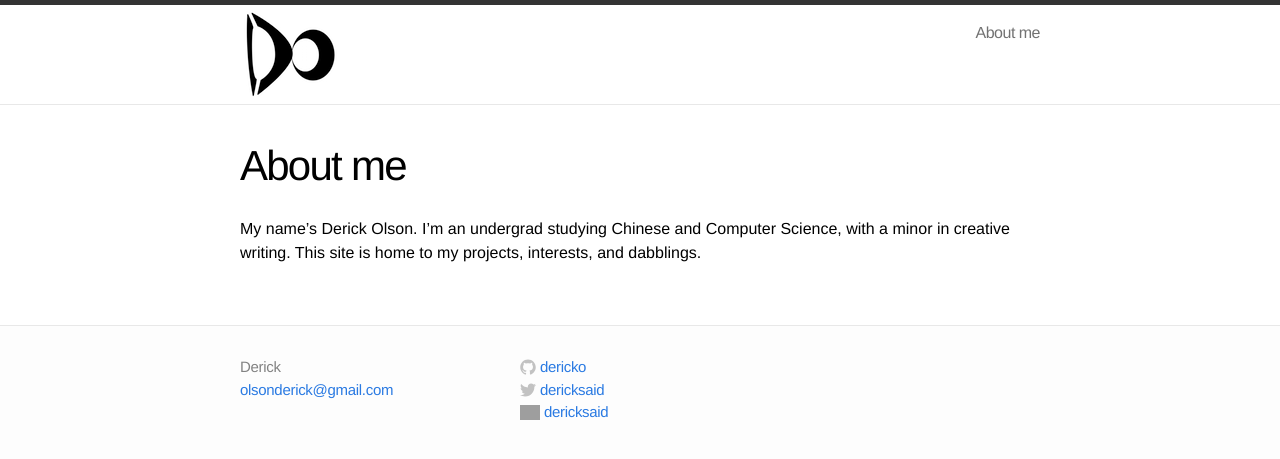
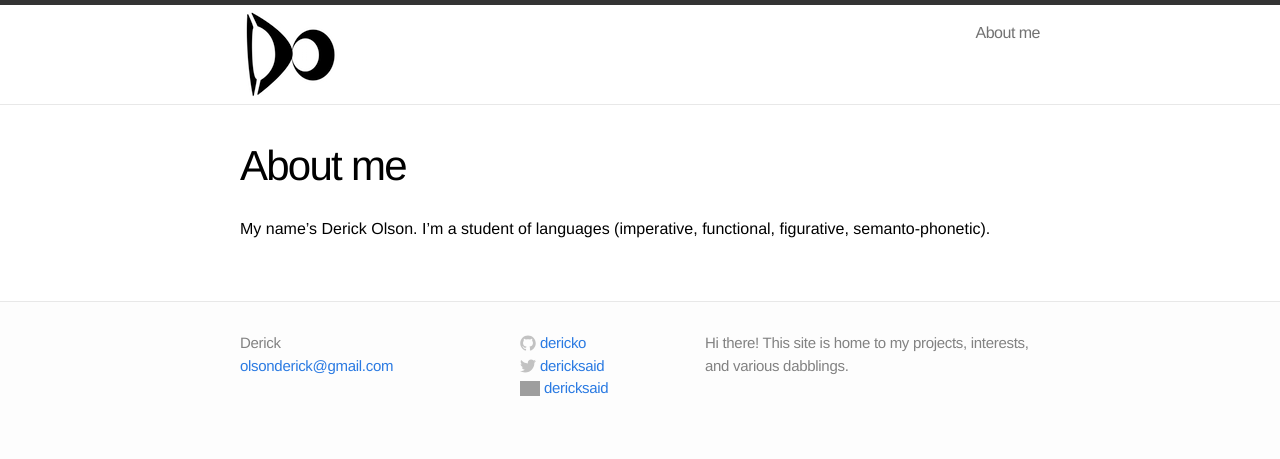
Before and after one commit to dericko/dericko.github.io, a Jekyll site: the page built from about.md, in a window 1280 px wide. Shown: the top 459 px of the page. Built offline with Jekyll 4.4.1, drawn with Linux system fonts in a browser that asks for light colours; grey boxes are pictures that could not be loaded.

Commit message:
update contact info

```diff
--- a/_config.yml
+++ b/_config.yml
@@ -1,15 +1,13 @@
 # Site settings
 title: Derick
 email: olsonderick@gmail.com
-description:
+description: Hi there! This site is home to my projects, interests, and various dabblings.
 baseurl: ""
 url: "http://www.derickolson.com"
 twitter_username: dericksaid
 github_username: dericko
 linkedin_username: derickolson
 
-# Configuration
-
 # Build settings
 markdown: kramdown
 permalink: pretty
--- a/_includes/footer.html
+++ b/_includes/footer.html
@@ -48,7 +48,7 @@
           </a>
         </li>{% endif %}
         {% if site.linkedin_username %}<li>
-          <a href="http://www.linkedin.com/in/"{{ site.linkedin_username }}>
+          <a href="http://www.linkedin.com/in/{{ site.linkedin_username }}">
             <span class="icon linkedin">
               <img src="https://static.licdn.com/scds/common/u/img/webpromo/btn_in_20x15.png" class="linkedin-icon-png"  x="0px" y="0px"
                  viewBox="0 0 16 16" enable-background="new 0 0 16 16" xml:space="preserve">
--- a/about.md
+++ b/about.md
@@ -4,4 +4,4 @@ title: About me
 permalink: /about/
 ---
 
-My name's Derick Olson. I'm an undergrad studying Chinese and Computer Science, with a minor in creative writing. This site is home to my projects, interests, and dabblings.
+My name's Derick Olson. I'm a student of languages (imperative, functional, figurative, semanto-phonetic).
```
